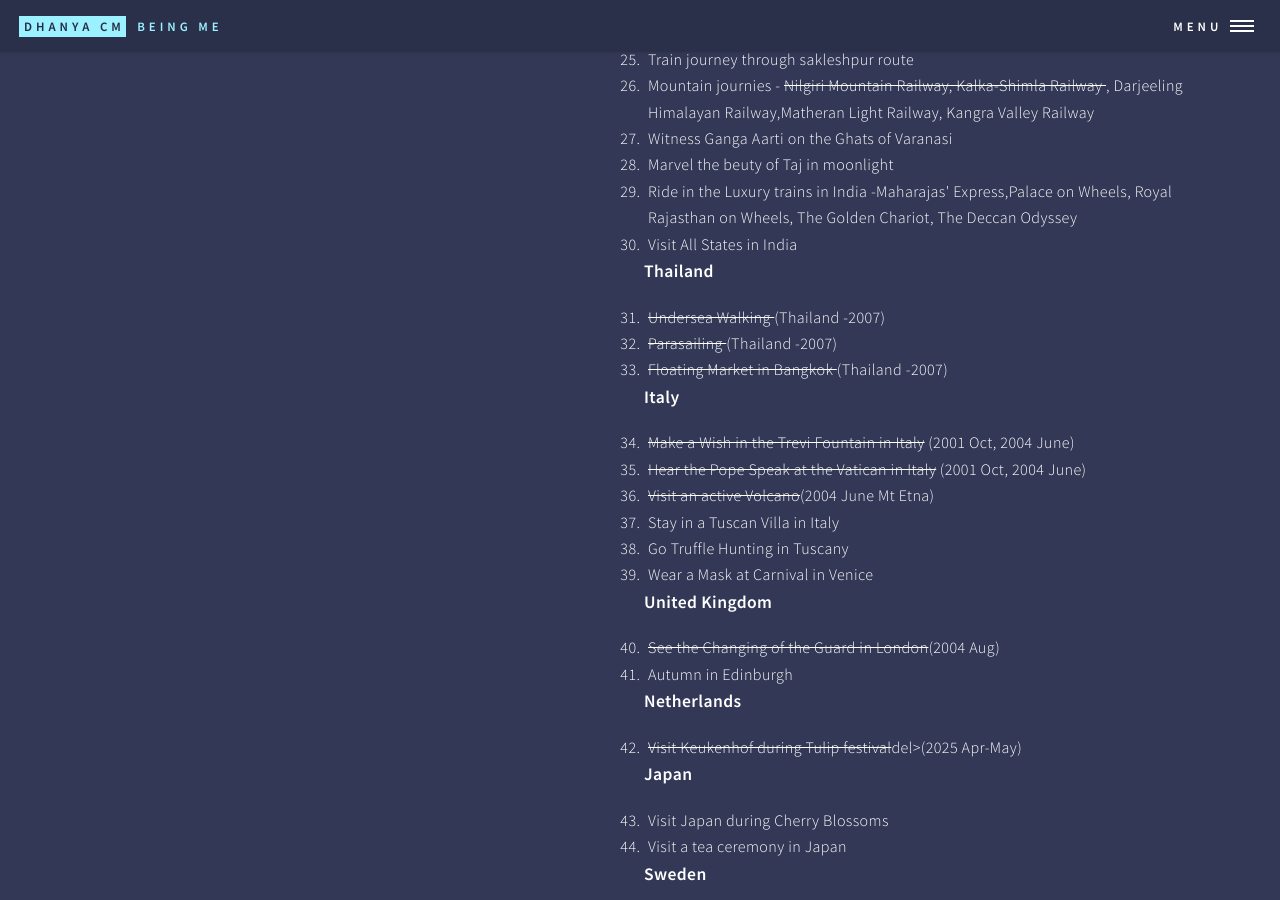
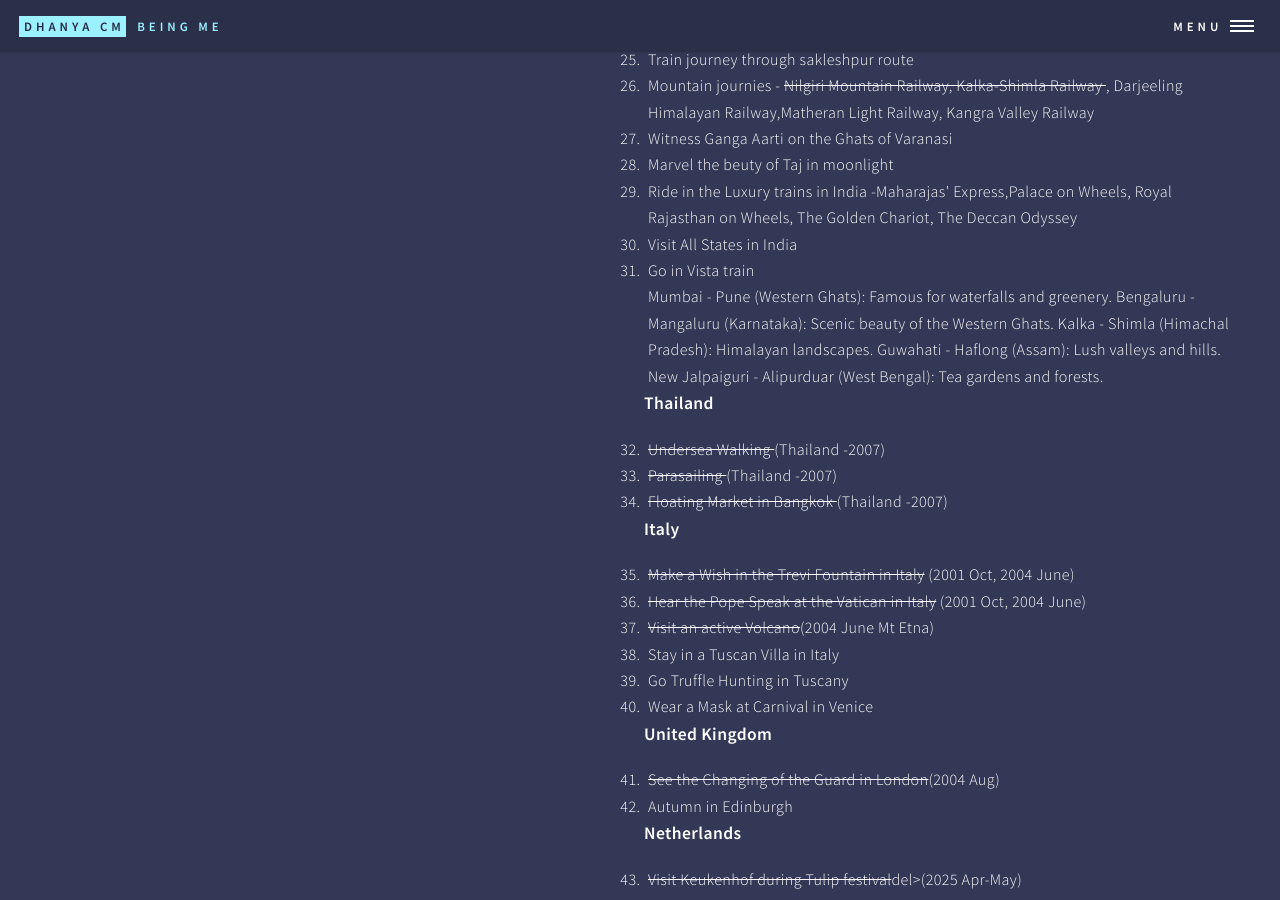
Before and after one commit to dhanyacm/dhanyacm, a Jekyll site: the page built from lifegoals.html, in a window 1280 px wide and 900 px high, scrolled down 9157 px. Built offline with Jekyll 4.4.1, drawn with Linux system fonts in a browser that asks for light colours.

Commit message:
Add scenic train journeys to lifegoals
Added a new list item describing various scenic train journeys in India.

```diff
--- a/lifegoals.html
+++ b/lifegoals.html
@@ -637,6 +637,11 @@
 							<li>Ride in the Luxury trains in India -Maharajas' Express,Palace on Wheels, Royal Rajasthan on Wheels, The Golden Chariot, The Deccan Odyssey  </li>
 
 							<li>Visit All States in India</li>
+							<li> Go in Vista train<br>Mumbai - Pune (Western Ghats): Famous for waterfalls and greenery.
+Bengaluru - Mangaluru (Karnataka): Scenic beauty of the Western Ghats.
+Kalka - Shimla (Himachal Pradesh): Himalayan landscapes.
+Guwahati - Haflong (Assam): Lush valleys and hills.
+New Jalpaiguri - Alipurduar (West Bengal): Tea gardens and forests. </li>
 
 
 							<h4>Thailand</h4>
```
